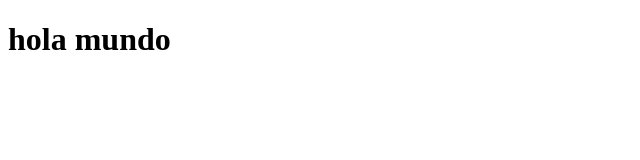
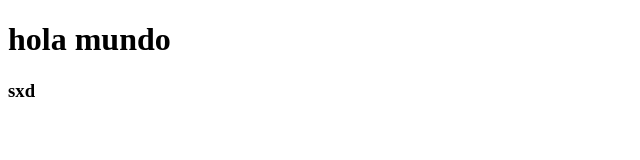
Before and after one commit to elnames/FaceStyle, a plain HTML site: page index.html in a window 1280 px wide. Shown: the full height of the page, 0-640 px from the left. Drawn offline with Linux system fonts and the light colour scheme.

Commit message:
Primer paso

```diff
--- a/index.html
+++ b/index.html
@@ -7,5 +7,6 @@
 </head>
 <body>
     <h1>hola mundo</h1>
+     <h3>sxd</h3>
 </body>
 </html>
```
